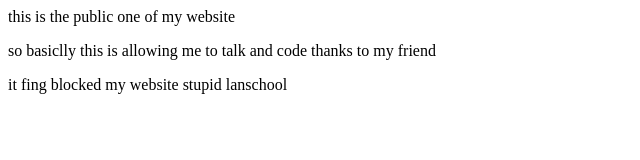
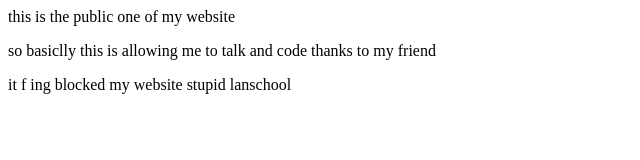
Before and after one commit to kroq-gar/xhotl, a plain HTML site: page hi.html in a window 1280 px wide. Shown: the full height of the page, 0-640 px from the left. Drawn offline with Linux system fonts and the light colour scheme.

Commit message:
Update hi.html

```diff
--- a/hi.html
+++ b/hi.html
@@ -2,6 +2,6 @@
   <body>
     <p>this is the public one of my website</p>
     <p>so basiclly this is allowing me to talk and code thanks to my friend</p>
-    <p>it fing blocked my website stupid lanschool</p>
+    <p>it f ing blocked my website stupid lanschool</p>
   </body>
 </html>
```
